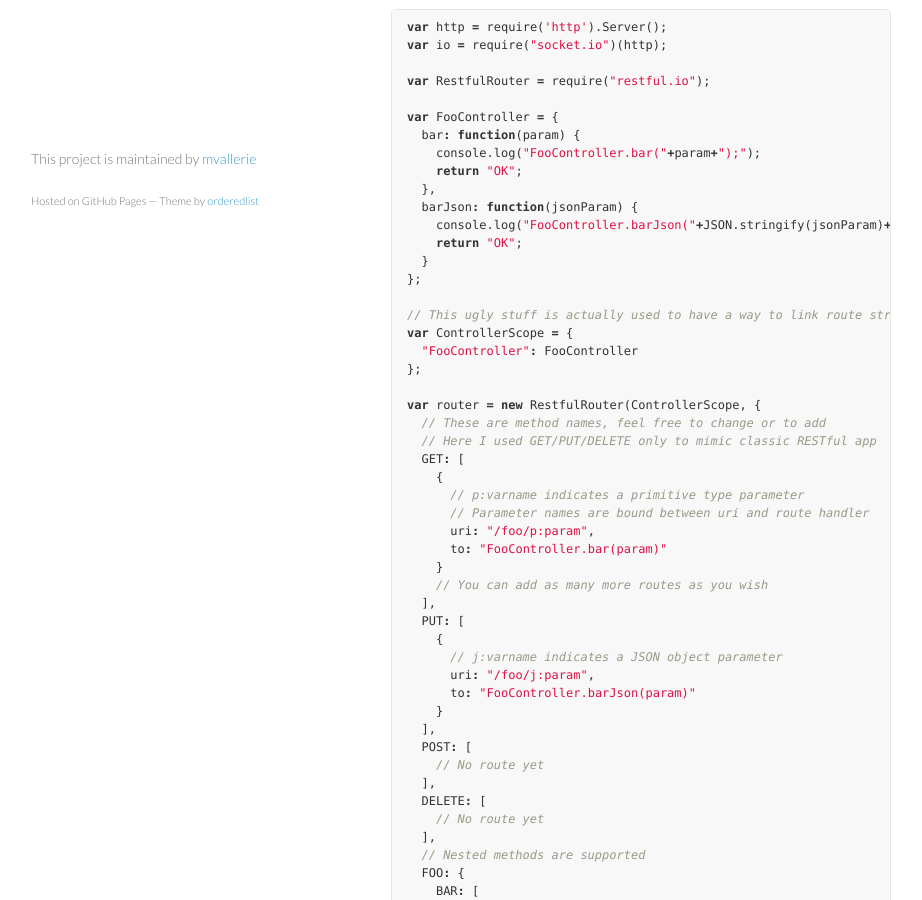
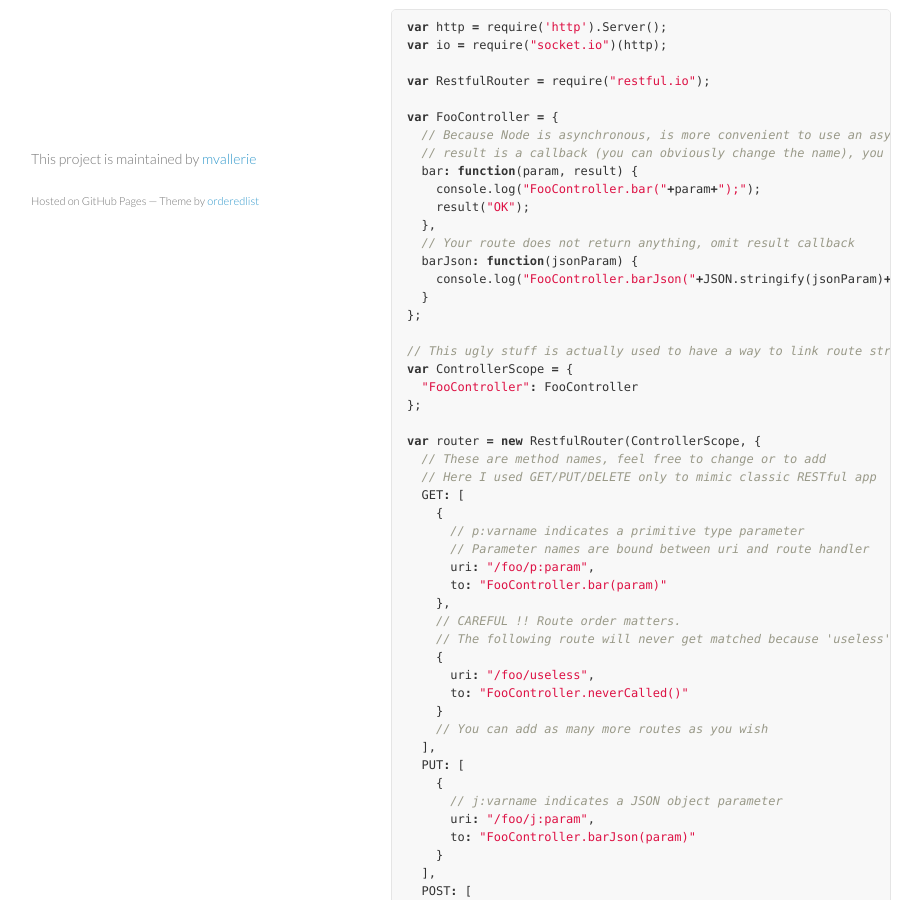
Before and after one commit to mvallerie/restful.io, a plain HTML site: page index.html in a window 1280 px wide. Shown: the part 520-1420 px from the top of the page, without its empty margins (179-1101 px from the left). Drawn offline with Linux system fonts and the light colour scheme.

```diff
--- a/index.html
+++ b/index.html
@@ -59,13 +59,15 @@
 <span class="kd">var</span> <span class="nx">RestfulRouter</span> <span class="o">=</span> <span class="nx">require</span><span class="p">(</span><span class="s2">"restful.io"</span><span class="p">);</span>
 
 <span class="kd">var</span> <span class="nx">FooController</span> <span class="o">=</span> <span class="p">{</span>
-  <span class="nx">bar</span><span class="o">:</span> <span class="kd">function</span><span class="p">(</span><span class="nx">param</span><span class="p">)</span> <span class="p">{</span>
+  <span class="c1">// Because Node is asynchronous, is more convenient to use an async pattern, and not return directly a result.</span>
+  <span class="c1">// result is a callback (you can obviously change the name), you can omit it if your route does not return anything</span>
+  <span class="nx">bar</span><span class="o">:</span> <span class="kd">function</span><span class="p">(</span><span class="nx">param</span><span class="p">,</span> <span class="nx">result</span><span class="p">)</span> <span class="p">{</span>
     <span class="nx">console</span><span class="p">.</span><span class="nx">log</span><span class="p">(</span><span class="s2">"FooController.bar("</span><span class="o">+</span><span class="nx">param</span><span class="o">+</span><span class="s2">");"</span><span class="p">);</span>
-    <span class="k">return</span> <span class="s2">"OK"</span><span class="p">;</span>
+    <span class="nx">result</span><span class="p">(</span><span class="s2">"OK"</span><span class="p">);</span>
   <span class="p">},</span>
+  <span class="c1">// Your route does not return anything, omit result callback</span>
   <span class="nx">barJson</span><span class="o">:</span> <span class="kd">function</span><span class="p">(</span><span class="nx">jsonParam</span><span class="p">)</span> <span class="p">{</span>
     <span class="nx">console</span><span class="p">.</span><span class="nx">log</span><span class="p">(</span><span class="s2">"FooController.barJson("</span><span class="o">+</span><span class="nx">JSON</span><span class="p">.</span><span class="nx">stringify</span><span class="p">(</span><span class="nx">jsonParam</span><span class="p">)</span><span class="o">+</span><span class="s2">");"</span><span class="p">);</span>
-    <span class="k">return</span> <span class="s2">"OK"</span><span class="p">;</span>
   <span class="p">}</span>
 <span class="p">};</span>
 
@@ -83,6 +85,12 @@
       <span class="c1">// Parameter names are bound between uri and route handler</span>
       <span class="nx">uri</span><span class="o">:</span> <span class="s2">"/foo/p:param"</span><span class="p">,</span>
       <span class="nx">to</span><span class="o">:</span> <span class="s2">"FooController.bar(param)"</span>
+    <span class="p">},</span>
+    <span class="c1">// CAREFUL !! Route order matters.</span>
+    <span class="c1">// The following route will never get matched because 'useless' will be treated as 'param' for first route</span>
+    <span class="p">{</span>
+      <span class="nx">uri</span><span class="o">:</span> <span class="s2">"/foo/useless"</span><span class="p">,</span>
+      <span class="nx">to</span><span class="o">:</span> <span class="s2">"FooController.neverCalled()"</span>
     <span class="p">}</span>
     <span class="c1">// You can add as many more routes as you wish</span>
   <span class="p">],</span>
@@ -182,7 +190,7 @@
 
 <p>This method is dangerous. Because socket.io is asynchronous by nature, you can have several handlers listening on the same event.</p>
 
-<p>In restful.io, each request is associated with a unique ID. If you use raw Javascript, you will have to handle these identifiers manually. </p>
+<p>In restful.io, each request is associated with a unique ID. If you use raw Javascript, you will have to handle these identifiers manually.</p>
 
 <p>Remember that if you don't provide any unique ID to socket.emit, other handlers listening for response might intercept your request's response too, potentially conflicting with yours, which may end on unpredictable behaviours.</p>
 
```
Also changed, not shown: params.json (+1 -1 lines).
